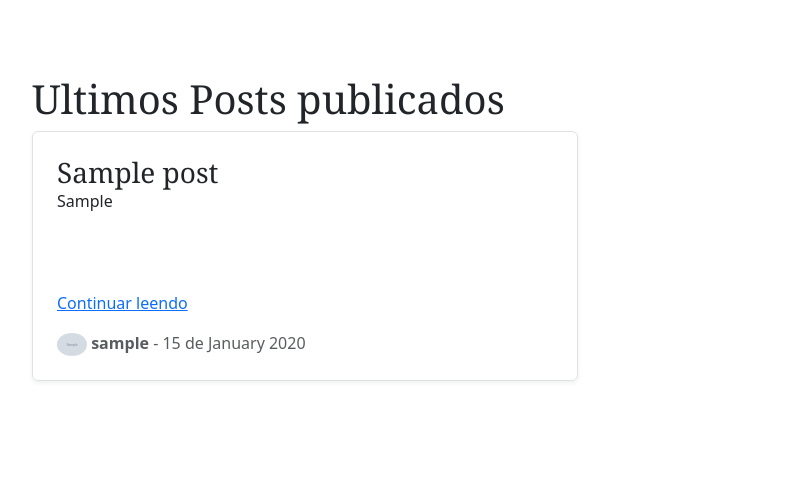
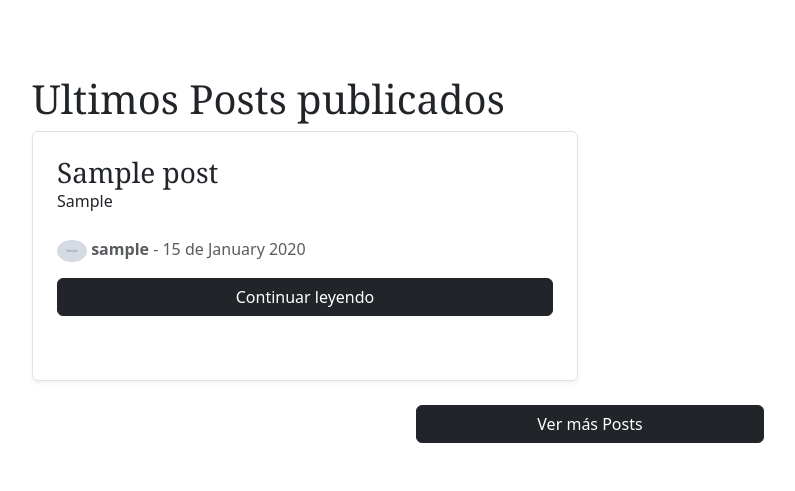
Before and after one commit to smavo/blog_flask, a Flask app: page / in a window 1280 px wide. Shown: the part 945-1436 px from the top of the page, without its empty margins (50-845 px from the left). Before the commit the page ends 1327 px from the top, so only its background shows below. Run offline with Flask 3, Linux system fonts and the light colour scheme; tables that the repository leaves empty hold one stand-in row (values such as "Sample post"); grey boxes marked "Sample" are stand-in pictures; some libraries are stand-ins or nearby versions.

Commit message:
Mostrar todos los posts, update style posts

```diff
--- a/core/home.py
+++ b/core/home.py
@@ -37,3 +37,10 @@ def index():
 def blog(url):
     post = Post.query.filter_by(url=url).first()
     return render_template('blog.html', post=post, get_user=get_user)
+
+
+@bp.route('/posts')
+def posts_index():
+    # posts = Post.query.all()
+    posts = Post.query.order_by(Post.created.desc()).all()
+    return render_template('posts.html', posts=posts, get_user=get_user)
--- a/core/templates/index.html
+++ b/core/templates/index.html
@@ -59,8 +59,8 @@
                 <div class="col p-4 d-flex flex-column position-static">
                     <h3 class="mb-0">{{post.title}}</h3>
 
-                    <p class="card-text mb-auto">{{ post.info|safe|truncate(150) }}</p>
-                    <a href="{{ url_for('home.blog', url = post.url) }}" class="stretched-link">Continuar leendo</a>
+                    <p class="card-text mb-2">{{ post.info|safe|truncate(150) }}</p>
+
                     <p class="card-text mt-3">
                         {% if get_user(post.author).photo is none %}
                         <img src="{{ url_for('static', filename = 'img/user-dark.png') }}" alt="mdo" width="30" class="rounded-circle">
@@ -68,13 +68,18 @@
                         <img src="{{ url_for('static', filename = get_user(post.author).photo ) }}" alt="mdo" width="30"
                             class="rounded-circle">
                         {% endif %}
-                        <span class="mb-1 text-muted"> <b>{{ get_user(post.author).username }}</b> - {{
-                            post.created.strftime('%d de %B %Y') }}</span>
+                        <span class="mb-1 text-muted"> <b>{{ get_user(post.author).username }}</b> - {{ post.created.strftime('%d de %B %Y') }}</span>
                     </p>
+                    <a href="{{ url_for('home.blog', url = post.url) }}" class="btn btn-dark">Continuar leyendo</a>
                 </div>
             </div>
         </div>
         {% endfor %}
     </div>
+
+     <div class="col container d-grid gap-2 col-4 mx-auto">
+        <a href="{{ url_for('home.posts_index') }}" class="btn btn-dark">Ver más Posts</a>
+     </div>
+
 </main>
 {% endblock %}
```
Also changed, not shown: core/templates/posts.html (added, +40 -0 lines), core/templates/search.html (+4 -3 lines).
